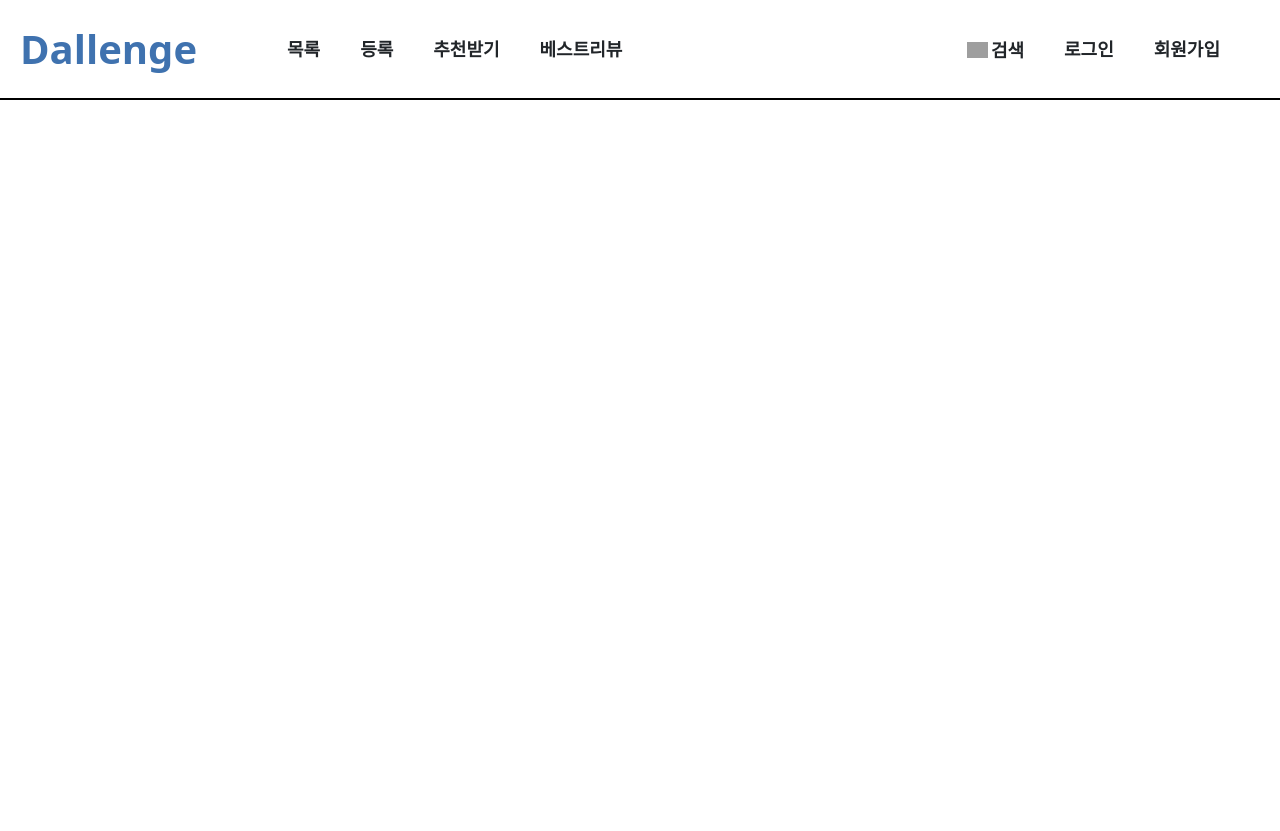
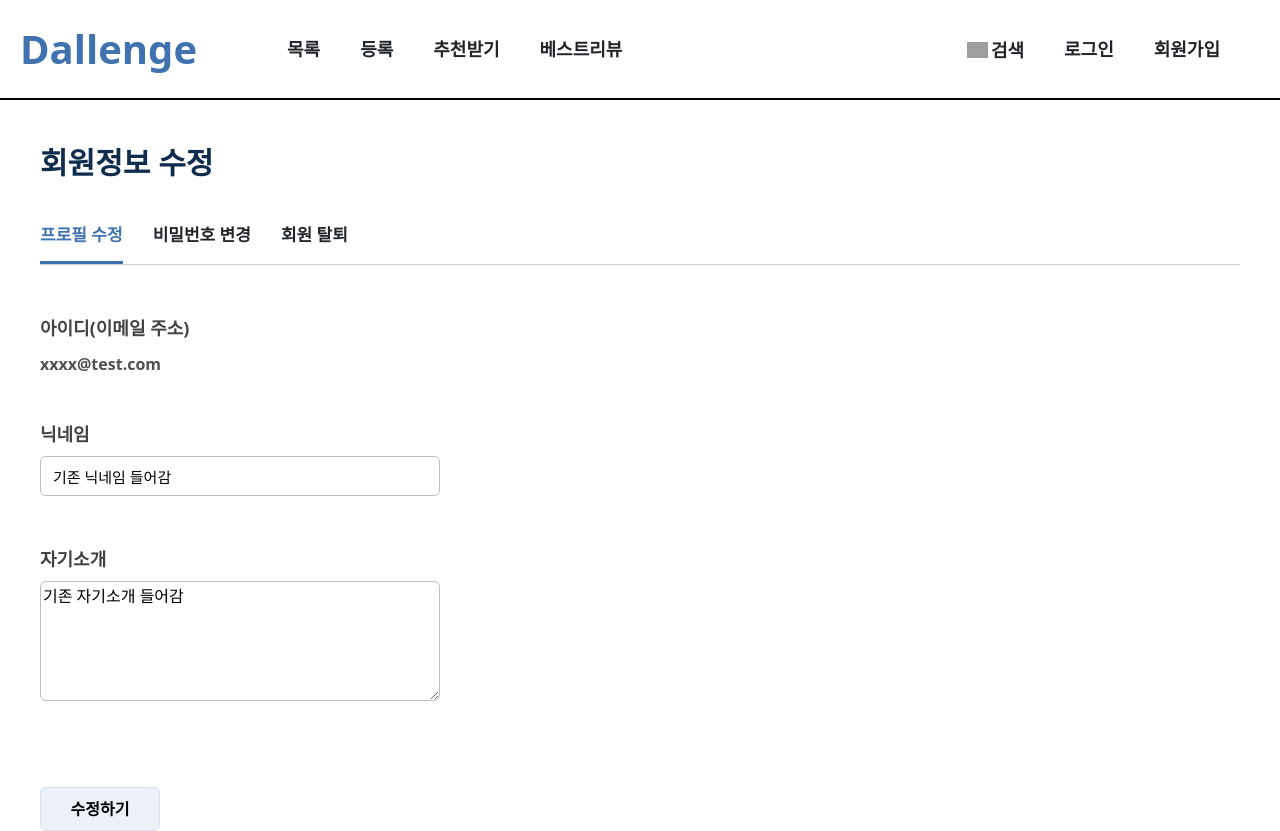
Before and after one commit to dallenge/Front, a React (Create React App) app: page /my-page/modify/profile-edit in a window 1280 px wide. Before the commit the page ends 800 px from the top, so only its background shows below. Built offline with nearby package versions, Linux system fonts and the light colour scheme; grey boxes are pictures that could not be loaded.

Commit message:
:lipstick: Design : 프로필수정, 비밀번호변경, 회원탈퇴 페이지 추가
페이지 추가하면서 라우팅 주소도 변경되었습니다.

```diff
--- a/src/App.tsx
+++ b/src/App.tsx
@@ -6,6 +6,10 @@ import Login from './Routes/Login';
 import SignupSelect from './Routes/SignupSelect';
 import SingupEmail from './Routes/SignupEmail';
 import Mypage from './Routes/Mypage';
+import Modify from './Components/Modify';
+import ProfileEdit from './Routes/ProfileEdit';
+import PwEdit from './Routes/PwEdit';
+import Withdrawal from './Routes/Withdrawal';
 
 function App() {
   return (
@@ -17,6 +21,10 @@ function App() {
         <Route path="/signup/select-account" element={<SignupSelect />} />
         <Route path="/signup/user-email" element={<SingupEmail />} />
         <Route path="/my-page" element={<Mypage />} />
+        {/* <Route path="my-page/modify" element={<Modify />} /> */}
+        <Route path="/my-page/modify/profile-edit" element={<ProfileEdit />} />
+        <Route path="/my-page/modify/password-edit" element={<PwEdit />} />
+        <Route path="/my-page/modify/withdrawal" element={<Withdrawal />} />
       </Routes>
     </div>
   );
--- /dev/null
+++ b/src/Components/Modify.tsx
@@ -0,0 +1,75 @@
+import styled from 'styled-components';
+import { useState, useEffect } from 'react';
+import { useNavigate } from 'react-router-dom';
+
+const Container = styled.div`
+  text-align: left;
+  justify-content: center;
+  // margin: auto 0;
+  display: inline-block;
+  width: 1200px;
+`;
+
+const NaviBtn = styled.div`
+  display: inline-block;
+  font-size: 17px;
+  font-weight: 600;
+  margin-right: 30px;
+  line-height: 100px;
+  &:hover {
+    cursor: pointer;
+  }
+`;
+
+const NaviActive = styled.div`
+  display: inline-block;
+  font-size: 17px;
+  font-weight: bold;
+  border-bottom: 3px solid var(--color-blue);
+  color: var(--color-blue);
+  margin-right: 30px;
+  line-height: 100px;
+  &:hover {
+    cursor: pointer;
+  }
+`;
+
+export default function Modify({ active }: { active: String }) {
+  const navigate = useNavigate();
+  // const [active, setActive] = useState('profile'); // profile or password or withdrawal
+
+  return (
+    <Container>
+      <div style={{ height: '40px' }}></div>
+      <div>
+        <div style={{ color: 'var(--color-dark-blue)', fontWeight: 600, fontSize: '30px' }}>회원정보 수정</div>
+      </div>
+      <div>
+        <div
+          style={{
+            borderBottom: '1px solid rgb(209, 209, 209)',
+            height: '80px',
+            display: 'flex',
+            justifyContent: 'start',
+          }}
+        >
+          {active === 'profile' ? (
+            <NaviActive>프로필 수정</NaviActive>
+          ) : (
+            <NaviBtn onClick={() => navigate('/my-page/modify/profile-edit')}>프로필 수정</NaviBtn>
+          )}
+          {active === 'password' ? (
+            <NaviActive>비밀번호 변경</NaviActive>
+          ) : (
+            <NaviBtn onClick={() => navigate('/my-page/modify/password-edit')}>비밀번호 변경</NaviBtn>
+          )}
+          {active === 'withdrawal' ? (
+            <NaviActive>회원 탈퇴</NaviActive>
+          ) : (
+            <NaviBtn onClick={() => navigate('/my-page/modify/withdrawal')}>회원 탈퇴</NaviBtn>
+          )}
+        </div>
+      </div>
+    </Container>
+  );
+}
--- a/src/Components/Navbar.tsx
+++ b/src/Components/Navbar.tsx
@@ -1,5 +1,5 @@
 import { useState } from 'react';
-import { useNavigate } from 'react-router-dom';
+import { Navigate, useNavigate } from 'react-router-dom';
 import styled from 'styled-components';
 import CONSTANT_INFO from '../Constant/Constant';
 
@@ -18,11 +18,17 @@ const Menu = styled.div`
   margin-left: 40px;
   font-size: 18px;
   font-weight: 600;
+  &:hover {
+    cursor: pointer;
+  }
 `;
 
 const SwitchCloseImg = styled.img`
-  width: 18px;
+  width: 23px;
   margin-left: 20px;
+  &:hover {
+    cursor: pointer;
+  }
 `;
 
 export default function Navbar() {
@@ -31,6 +37,16 @@ export default function Navbar() {
 
   const [isSwitchOpen, setIsSwitchOpen] = useState<boolean>(false);
   const [userName, setUserName] = useState<string>('김도은');
+
+  interface SetOpenFunc {
+    (): void;
+  }
+
+  const setOpen: SetOpenFunc = () => {
+    // 자식 컴포넌트에게 넘겨줄 함수
+    setIsSwitchOpen(!isSwitchOpen);
+  };
+
   return (
     <div
       style={{
@@ -64,16 +80,22 @@ export default function Navbar() {
             <Menu onClick={() => navigate('/signup/select-account')}>회원가입</Menu>
           </div>
         ) : (
-          <div>
-            <span style={{ marginLeft: '50px', marginRight: '20px' }} onClick={() => setIsSwitchOpen(!isSwitchOpen)}>
-              {userName}님
-              {isSwitchOpen ? (
-                <SwitchCloseImg style={{ transform: 'rotate(180deg)' }} src={SPREAD_MENU_SWITCH_IMAGE_URL} />
-              ) : (
-                <SwitchCloseImg src={SPREAD_MENU_SWITCH_IMAGE_URL} />
-              )}
+          <div style={{ display: 'flex' }}>
+            <span>
+              <Menu style={{ marginLeft: '50px', marginRight: '20px' }} onClick={() => navigate('/my-page')}>
+                {userName}님
+              </Menu>
             </span>
-            {isSwitchOpen && <SpreadMenu />}
+            {isSwitchOpen ? (
+              <SwitchCloseImg
+                onClick={() => setIsSwitchOpen(!isSwitchOpen)}
+                style={{ transform: 'rotate(180deg)' }}
+                src={SPREAD_MENU_SWITCH_IMAGE_URL}
+              />
+            ) : (
+              <SwitchCloseImg onClick={() => setIsSwitchOpen(!isSwitchOpen)} src={SPREAD_MENU_SWITCH_IMAGE_URL} />
+            )}
+            {isSwitchOpen && <SpreadMenu setOpen={setOpen} />}
           </div>
         )}
       </div>
@@ -115,7 +137,12 @@ const Line = styled.div`
   background: rgb(200, 200, 200);
 `;
 
-const SpreadMenu = () => {
+interface SetOpenFunc {
+  (): void;
+}
+
+const SpreadMenu = ({ setOpen }: { setOpen: SetOpenFunc }) => {
+  const navigate = useNavigate();
   return (
     <SpreadMenuBox>
       <Layer>
@@ -131,7 +158,14 @@ const SpreadMenu = () => {
         <Line></Line>
       </Layer>
       <Layer>
-        <SpreadDiv>회원정보 수정</SpreadDiv>
+        <SpreadDiv
+          onClick={() => {
+            navigate('/my-page/modify/profile-edit');
+            setOpen(); // 페이지 이동하면 스프레드 메뉴 닫히도록
+          }}
+        >
+          회원정보 수정
+        </SpreadDiv>
       </Layer>
       <Layer>
         <SpreadDiv
--- a/src/Routes/Mypage.tsx
+++ b/src/Routes/Mypage.tsx
@@ -87,8 +87,8 @@ export default function Mypage() {
   ];
   // -------------------------------------------
 
-  const [total, setTotal] = useState(myChallengeList.length);
-  const [completed, setCompleted] = useState(0); // 완료한 개수 데이터베이스에서 주고받고....
+  const [total, setTotal] = useState<number>(myChallengeList.length);
+  const [completed, setCompleted] = useState<number>(0); // 완료한 개수 데이터베이스에서 주고받고....
 
   const [checkedArr, setCheckedArr] = useState<Array<number>>([]);
 
@@ -164,6 +164,12 @@ export default function Mypage() {
   );
 }
 
+const CursorDiv = styled.div`
+  &:hover {
+    cursor: pointer;
+  }
+`;
+
 const ChallengeItem = ({
   id,
   title,
@@ -197,18 +203,17 @@ const ChallengeItem = ({
             <TitleDiv>{title}</TitleDiv>
             <div style={{ fontSize: '14px', marginTop: '5px', fontWeight: '600' }}>{content}</div>
           </div>
-          <div onClick={onClickCheck} style={{ display: 'inline-block', marginRight: '20px', marginTop: '8px' }}>
+          <CursorDiv onClick={onClickCheck} style={{ display: 'inline-block', marginRight: '20px', marginTop: '8px' }}>
             {isChecked ? (
               <img style={{ width: '50px' }} src={IMAGE_URL.CHECK_YES_URL} />
             ) : (
               <img style={{ width: '50px' }} src={IMAGE_URL.CHECK_NO_URL} />
             )}
-          </div>
+          </CursorDiv>
         </div>
         <div
           onClick={() => {
             setIsOpen(!isOpen);
-            console.log(`${id}번 토글 눌림`);
           }}
           style={{ display: 'flex', alignItems: 'center', justifyContent: 'center' }}
         >
--- /dev/null
+++ b/src/Routes/ProfileEdit.tsx
@@ -0,0 +1,81 @@
+import React from 'react';
+import styled from 'styled-components';
+import Modify from '../Components/Modify';
+
+const Container = styled.div`
+  text-align: left;
+  justify-content: center;
+  // margin: auto 0;
+  display: inline-block;
+  width: 1200px;
+`;
+
+const Text = styled.div`
+  color: rgb(66, 66, 66);
+  font-weight: bold;
+`;
+
+const Input = styled.input`
+  width: 400px;
+  height: 40px;
+  padding: 12px;
+  margin-top: 8px;
+  border-radius: 6px;
+  border: 1px solid #bcbcbc;
+  font-size: 15px;
+  &:focus {
+    transition: all 0.8s ease-in-out;
+    background: rgba(63, 114, 175, 0.01);
+    outline: 1px solid var(--color-blue);
+  }
+`;
+
+const Button = styled.button`
+  border: 1px solid var(--color-sky);
+  background: rgba(63, 114, 175, 0.1);
+  width: 120px;
+  line-height: 40px;
+  border-radius: 6px;
+  font-weight: bold;
+  font-size: 16px;
+  &:hover {
+    transition: all 0.2s ease-in-out;
+    background: rgba(63, 114, 175, 0.3);
+  }
+`;
+
+const Textarea = styled.textarea`
+  width: 400px;
+  min-height: 120px;
+  border-radius: 6px;
+  border: 1px solid #bcbcbc;
+  margin-top: 8px;
+  &:focus-visible {
+    outline: 1px solid var(--color-blue);
+  }
+`;
+
+export default function ProfileEdit() {
+  return (
+    <div>
+      <Modify active={'profile'} />
+      <Container>
+        <div style={{ marginTop: '50px' }}>
+          <Text style={{ fontSize: '18px' }}>아이디(이메일 주소)</Text>
+          <Text style={{ color: 'rgb(80, 80, 80)', marginTop: '10px' }}>xxxx@test.com</Text>
+        </div>
+        <div style={{ marginTop: '45px' }}>
+          <Text style={{ fontSize: '18px' }}>닉네임</Text>
+          <Input value={'기존 닉네임 들어감'}></Input>
+        </div>
+        <div style={{ marginTop: '50px' }}>
+          <Text style={{ fontSize: '18px' }}>자기소개</Text>
+          <Textarea value={'기존 자기소개 들어감'}></Textarea>
+        </div>
+        <div style={{ marginTop: '80px' }}>
+          <Button>수정하기</Button>
+        </div>
+      </Container>
+    </div>
+  );
+}
--- /dev/null
+++ b/src/Routes/PwEdit.tsx
@@ -0,0 +1,54 @@
+import React from 'react';
+import Modify from '../Components/Modify';
+import styled from 'styled-components';
+
+const Container = styled.div`
+  text-align: center;
+  justify-content: center;
+  display: inline-block;
+  width: 1200px;
+`;
+
+const Input = styled.input`
+  padding: 7px;
+  font-size: 20px;
+  margin-top: 40px;
+  text-align: center;
+  border: none;
+  border-bottom: 1px solid rgb(152, 152, 152);
+  &:focus {
+    outline: none;
+  }
+`;
+
+const Button = styled.button`
+  border: 1px solid var(--color-sky);
+  background: rgba(63, 114, 175, 0.1);
+  width: 120px;
+  line-height: 40px;
+  border-radius: 6px;
+  font-weight: bold;
+  font-size: 16px;
+  &:hover {
+    transition: all 0.2s ease-in-out;
+    background: rgba(63, 114, 175, 0.3);
+  }
+`;
+
+export default function PwEdit() {
+  return (
+    <div>
+      <Modify active={'password'} />
+      <div style={{ height: '80px' }}></div>
+      <Container>
+        <div style={{ fontSize: '18px', fontWeight: 'bold', color: 'rgb(38, 38, 38)' }}>
+          본인 확인을 위해 비밀번호를 입력해주세요.
+        </div>
+        <Input type="password"></Input>
+        <div style={{ marginTop: '100px' }}>
+          <Button>확인</Button>
+        </div>
+      </Container>
+    </div>
+  );
+}
--- /dev/null
+++ b/src/Routes/Withdrawal.tsx
@@ -0,0 +1,46 @@
+import React from 'react';
+import styled from 'styled-components';
+import Modify from '../Components/Modify';
+
+const WithdrawalBtn = styled.button`
+  border: 2px solid var(--color-blue);
+  color: var(--color-blue);
+  border-radius: 6px;
+  background: #ffffff;
+  line-height: 50px;
+  width: 130px;
+  font-weight: 600;
+  &:hover {
+    cursor: pointer;
+    transition: all 0.2s ease-in-out;
+    background: rgba(63, 114, 175, 0.1);
+  }
+`;
+
+const Container = styled.div`
+  text-align: center;
+  justify-content: center;
+  display: inline-block;
+  width: 1200px;
+`;
+
+export default function Withdrawal() {
+  return (
+    <div>
+      <Modify active={'withdrawal'} />
+      <div style={{ height: '80px' }}></div>
+      <Container>
+        <div style={{ fontSize: '20px', fontWeight: '600', color: 'rgb(38, 38, 38)' }}>
+          정말 챌린지를 탈퇴하시겠어요?
+        </div>
+        <div style={{ height: '15px' }}></div>
+        <div style={{ fontSize: '15px', color: 'rgb(50, 50, 50)', fontWeight: '600' }}>
+          <div>계정을 탈퇴하면 계정 정보 및서비스 이용 기록 등 모든 정보가 삭제됩니다.</div>
+          <div>탈퇴된 계정 정보와 서비스 이용 기록 등은복구할 수 없으니 신중하게 선택해주시기 바랍니다.</div>
+        </div>
+        <div style={{ height: '30px' }}></div>
+        <WithdrawalBtn>회원 탈퇴</WithdrawalBtn>
+      </Container>
+    </div>
+  );
+}
```
